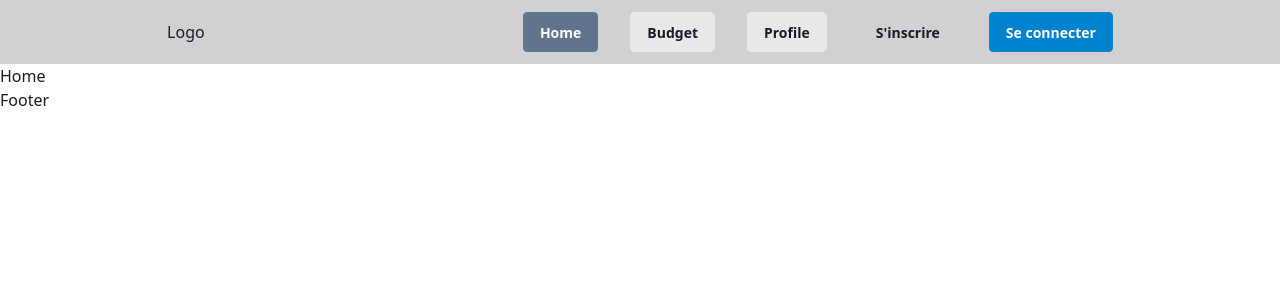
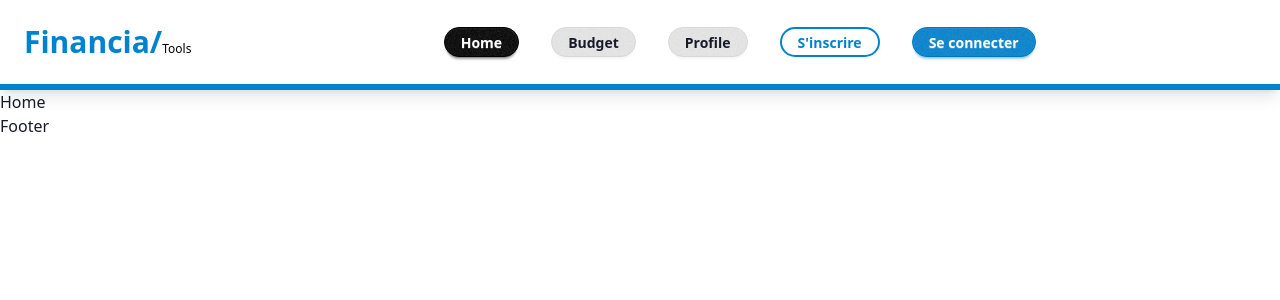
Before and after one commit to Steve05h20/Financia-Tools, a Vue app: page / in a window 1280 px wide. Shown: the top 300 px of the page. Built offline with nearby package versions, Linux system fonts and the light colour scheme.

Commit message:
integration du menu-responsive avec animation /Steve/002

```diff
--- a/src/assets/base.css
+++ b/src/assets/base.css
@@ -2,18 +2,19 @@
 
 @plugin "daisyui";
 
+
 @plugin "daisyui/theme" {
-  name: 'corporate';
-  default: false;
+  name: "corporate";
+  default: true;
   prefersdark: false;
-  color-scheme: 'light';
+  color-scheme: "dark";
   --color-base-100: oklch(100% 0 0);
   --color-base-200: oklch(93% 0 0);
   --color-base-300: oklch(86% 0 0);
   --color-base-content: oklch(22.389% 0.031 278.072);
   --color-primary: oklch(58% 0.158 241.966);
   --color-primary-content: oklch(100% 0 0);
-  --color-secondary: oklch(55% 0.046 257.417);
+  --color-secondary: oklch(91% 0.08 205.041);
   --color-secondary-content: oklch(100% 0 0);
   --color-accent: oklch(60% 0.118 184.704);
   --color-accent-content: oklch(100% 0 0);
@@ -27,12 +28,12 @@
   --color-warning-content: oklch(0% 0 0);
   --color-error: oklch(70% 0.191 22.216);
   --color-error-content: oklch(0% 0 0);
-  --radius-selector: 0.25rem;
-  --radius-field: 0.25rem;
-  --radius-box: 0.25rem;
+  --radius-selector: 2rem;
+  --radius-field: 1rem;
+  --radius-box: 2rem;
   --size-selector: 0.25rem;
-  --size-field: 0.25rem;
-  --border: 1px;
-  --depth: 0;
-  --noise: 0;
+  --size-field: 0.1875rem;
+  --border: 0.5px;
+  --depth: 1;
+  --noise: 1;
 }
--- a/src/components/HeaderPage.vue
+++ b/src/components/HeaderPage.vue
@@ -1,34 +1,94 @@
 <script setup lang="ts">
+import { ref } from 'vue';
 import { RouterLink } from 'vue-router'
+
+const isMenuOpen = ref(false);
 
 </script>
 <template>
-  <header class="navbar bg-base-300 text-base-content flex justify-around max-sm:hidden">
-    <h1>Logo</h1>
-    <nav class="flex gap-8 ">
+  <header class="navbar bg-base-100 text-base-content flex justify-around border-b-6 shadow-lg border-primary max-lg:flex-col max-lg:items-center transition-all">
+    <div class="flex justify-between items-center">
+      <h1 class="text-3xl text-primary m-4 font-bold">Financia/<span class="text-black font-normal text-xs">Tools</span></h1>
+      <button class="btn btn-xl hidden max-sm:block pt-1.5" :class="{ 'btn-neutral': isMenuOpen }" @click="isMenuOpen = !isMenuOpen">
+        <i  v-if="!isMenuOpen"  class="material-symbols-outlined">menu</i>
+        <i  v-else class="material-symbols-outlined">close</i>
+      </button>
+    </div>
+    <nav class="flex gap-8 max-sm:flex-col m-4 w-full justify-center max-sm:h-screen" :class="{ 'max-sm:hidden ': !isMenuOpen }">
       <RouterLink
-        class="btn"
-        :class="{ 'btn-secondary': $route.path === '/' }"
+        class="btn max-sm:btn-xl"
+        :class="{ 'btn-neutral': $route.path === '/' }"
         to="/"
+        @click="isMenuOpen = false"
       >
         Home
       </RouterLink>
       <RouterLink
-        class="btn"
-        :class="{ 'btn-secondary': $route.path === '/budget' }"
+        class="btn max-sm:btn-xl"
+        :class="{ 'btn-neutral': $route.path === '/budget' }"
         to="/budget"
+        @click="isMenuOpen = false"
       >
         Budget
       </RouterLink>
       <RouterLink
-        class="btn"
-        :class="{ 'btn-secondary': $route.path === '/profile' }"
+        class="btn max-sm:btn-xl"
+        :class="{ 'btn-neutral': $route.path === '/profile' }"
         to="/profile"
+        @click="isMenuOpen = false"
       >
         Profile
       </RouterLink>
-      <button class="btn btn-ghost">S'inscrire</button>
-      <button class="btn btn-primary">Se connecter</button>
+      <button class="btn max-sm:btn-xl btn-outline btn-primary border-2 border-primary" @click="isMenuOpen = false">S'inscrire</button>
+      <button class="btn max-sm:btn-xl btn-primary" @click="isMenuOpen = false">Se connecter</button>
     </nav>
+
   </header>
 </template>
+
+<style scoped>
+@media (max-width: 640px) {
+  /* Animation d'ouverture du menu */
+  nav:not(.max-sm\:hidden) {
+    animation: slideDown 0.3s ease-out forwards;
+  }
+
+  /* Animation pour les éléments du menu */
+  nav:not(.max-sm\:hidden) a,
+  nav:not(.max-sm\:hidden) button {
+    animation: fadeIn 0.4s ease-out forwards;
+    opacity: 0;
+  }
+
+  /* Animation séquentielle pour chaque élément du menu */
+  nav a:nth-child(1), nav button:nth-child(1) { animation-delay: 0.1s; }
+  nav a:nth-child(2), nav button:nth-child(2) { animation-delay: 0.15s; }
+  nav a:nth-child(3), nav button:nth-child(3) { animation-delay: 0.2s; }
+  nav a:nth-child(4), nav button:nth-child(4) { animation-delay: 0.25s; }
+  nav a:nth-child(5), nav button:nth-child(5) { animation-delay: 0.3s; }
+
+  /* Keyframes pour l'animation du menu */
+  @keyframes slideDown {
+    from {
+      transform: translateY(-30px);
+      opacity: 0;
+    }
+    to {
+      transform: translateY(0);
+      opacity: 1;
+    }
+  }
+
+  /* Keyframes pour l'animation des éléments du menu */
+  @keyframes fadeIn {
+    from {
+      transform: translateY(-15px);
+      opacity: 0;
+    }
+    to {
+      transform: translateY(0);
+      opacity: 1;
+    }
+  }
+}
+</style>
```
